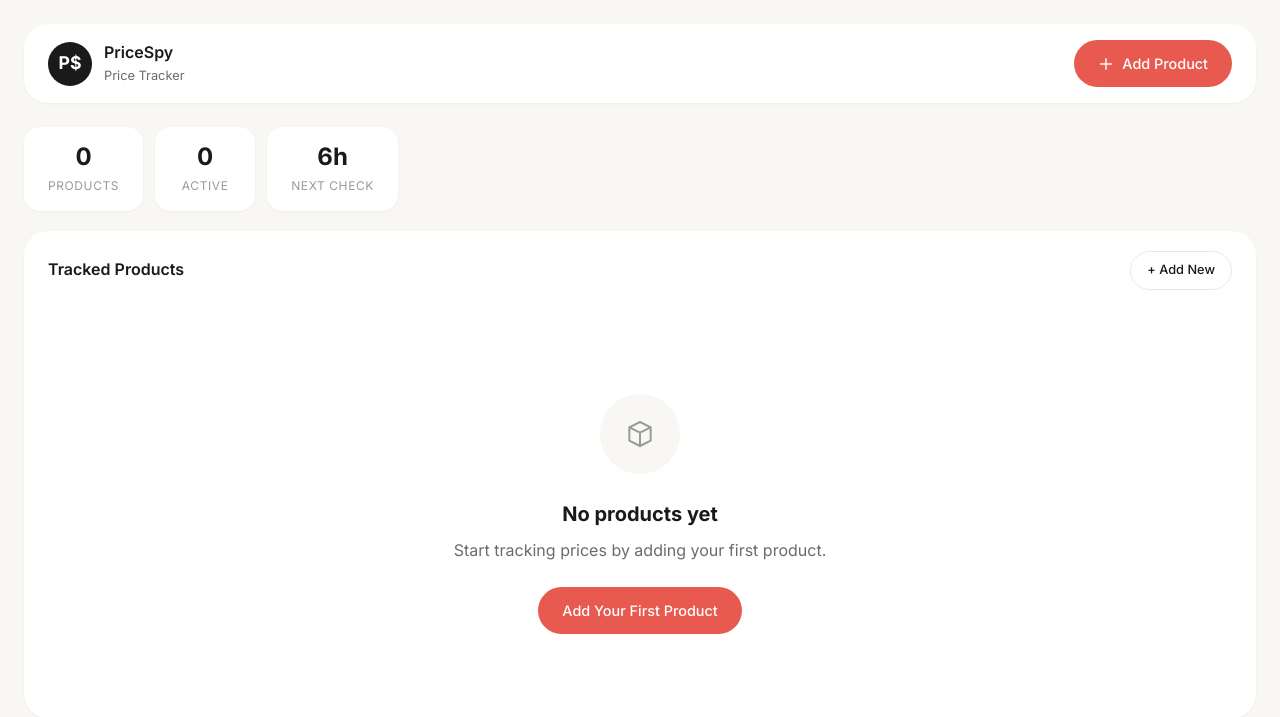
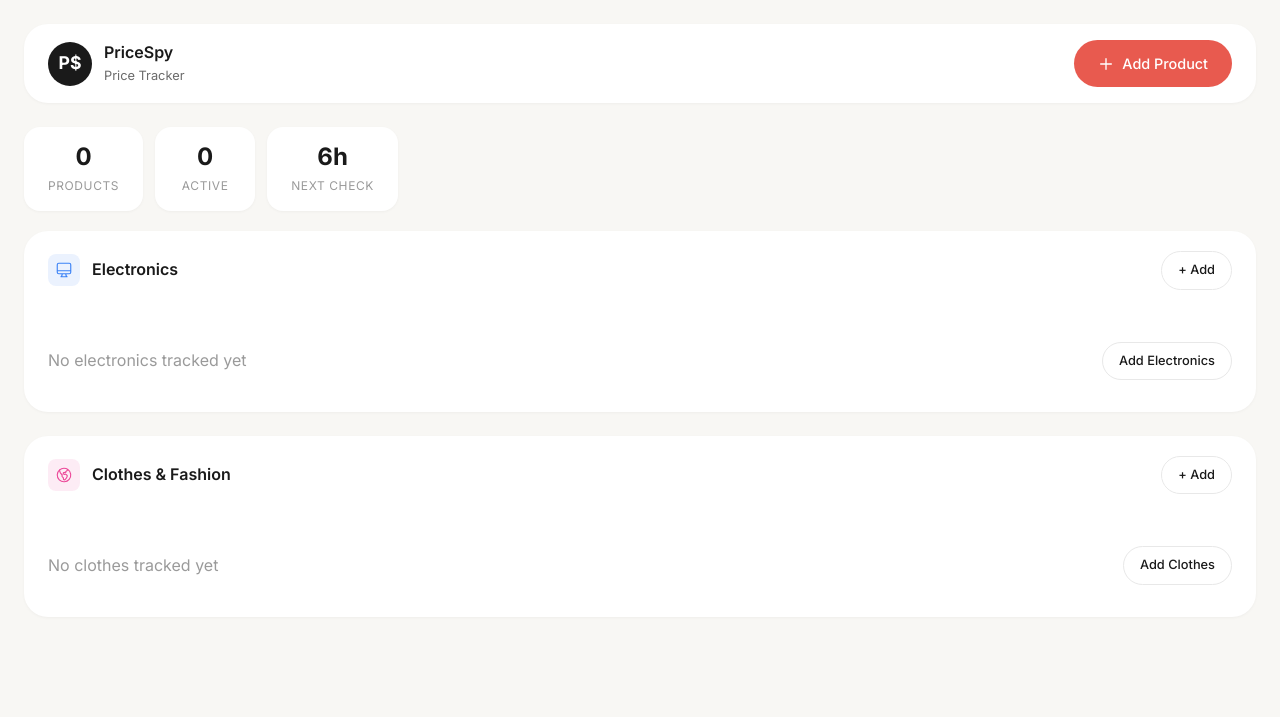
Before and after one commit to accadaniel/PriceSpy, a FastAPI app: template app/templates/index.html in a window 1280 px wide. Shown: the top 717 px of the page. Run offline with FastAPI, Linux system fonts and the light colour scheme; the template is opened without the code that fills it, so the values that code supplies are empty.

Commit message:
Split dashboard into Electronics and Clothes sections
- Separate product sections with category-specific icons
- Simplified add product form (category-specific fields only)
- Category passed via URL query parameter (?category=clothes)
- Display category-relevant details in product list
- Removed pause button, kept delete and view

Co-Authored-By: Claude Opus 4.5 <noreply@anthropic.com>

```diff
--- a/app/main.py
+++ b/app/main.py
@@ -60,11 +60,11 @@ async def home(request: Request):
 
 
 @app.get("/add")
-async def add_product_form(request: Request):
+async def add_product_form(request: Request, category: Optional[str] = None):
     """Show add product form."""
     return templates.TemplateResponse(
         "add_product.html",
-        {"request": request}
+        {"request": request, "category": category or "electronics"}
     )
 
 
--- a/app/static/style.css
+++ b/app/static/style.css
@@ -240,6 +240,48 @@ a:hover {
 
 .card-body.no-padding {
     padding: 0;
+}
+
+/* Section Cards */
+.section-card {
+    margin-bottom: 24px;
+}
+
+.section-card .card-title {
+    display: flex;
+    align-items: center;
+    gap: 12px;
+}
+
+.section-icon {
+    width: 32px;
+    height: 32px;
+    border-radius: 8px;
+    display: flex;
+    align-items: center;
+    justify-content: center;
+}
+
+.section-icon svg {
+    width: 18px;
+    height: 18px;
+}
+
+.section-icon.electronics {
+    background: rgba(59, 130, 246, 0.1);
+    color: #3b82f6;
+}
+
+.section-icon.clothes {
+    background: rgba(236, 72, 153, 0.1);
+    color: #ec4899;
+}
+
+.empty-state-inline {
+    display: flex;
+    align-items: center;
+    justify-content: space-between;
+    padding: 8px 0;
 }
 
 /* Stats Grid */
--- a/app/templates/index.html
+++ b/app/templates/index.html
@@ -19,14 +19,22 @@
     </div>
 </div>
 
-<!-- Products Card -->
-<div class="card">
+<!-- Electronics Section -->
+<div class="card section-card">
     <div class="card-header">
-        <h2 class="card-title">Tracked Products</h2>
-        <a href="/add" class="btn btn-outline btn-sm">+ Add New</a>
+        <h2 class="card-title">
+            <span class="section-icon electronics">
+                <svg xmlns="http://www.w3.org/2000/svg" fill="none" viewBox="0 0 24 24" stroke="currentColor" stroke-width="1.5">
+                    <path stroke-linecap="round" stroke-linejoin="round" d="M9.75 17L9 20l-1 1h8l-1-1-.75-3M3 13h18M5 17h14a2 2 0 002-2V5a2 2 0 00-2-2H5a2 2 0 00-2 2v10a2 2 0 002 2z" />
+                </svg>
+            </span>
+            Electronics
+        </h2>
+        <a href="/add?category=electronics" class="btn btn-outline btn-sm">+ Add</a>
     </div>
 
-    {% if products %}
+    {% set electronics = products|selectattr('category', 'equalto', 'electronics')|list + products|rejectattr('category')|list %}
+    {% if electronics %}
     <div class="table-header">
         <div>Product</div>
         <div>Current Price</div>
@@ -35,21 +43,20 @@
         <div>Actions</div>
     </div>
     <div class="products-list">
-        {% for product in products %}
+        {% for product in electronics %}
         <div class="product-row">
             <div class="product-info">
                 <a href="/product/{{ product.id }}" class="product-name">{{ product.name }}</a>
-                <div class="product-meta">{{ product.search_query }}</div>
+                <div class="product-meta">
+                    {% if product.brand %}{{ product.brand }}{% endif %}
+                    {% if product.model %} {{ product.model }}{% endif %}
+                    {% if product.storage %} · {{ product.storage }}{% endif %}
+                    {% if product.color %} · {{ product.color }}{% endif %}
+                </div>
                 <div class="product-tags">
-                    {% if product.category %}
-                    <span class="tag {{ product.category }}">{{ product.category|capitalize }}</span>
-                    {% endif %}
-                    {% if product.region %}
                     <span class="tag {{ 'eu' if product.region == 'eu' else 'worldwide' }}">
                         {{ 'EU' if product.region == 'eu' else ('HU' if product.region == 'hu' else 'World') }}
                     </span>
-                    {% endif %}
-                    {% if product.brand %}<span class="tag">{{ product.brand }}</span>{% endif %}
                 </div>
             </div>
             <div class="price-display" data-label="Price">
@@ -65,29 +72,15 @@
             </div>
             <div data-label="Status">
                 {% if not product.is_active %}
-                <span class="badge badge-muted">
-                    <span class="status-dot"></span>
-                    Paused
-                </span>
+                <span class="badge badge-muted"><span class="status-dot"></span>Paused</span>
                 {% elif product.lowest_price and product.lowest_price < product.target_price %}
-                <span class="badge badge-success">
-                    <span class="status-dot"></span>
-                    Deal Found
-                </span>
+                <span class="badge badge-success"><span class="status-dot"></span>Deal</span>
                 {% else %}
-                <span class="badge badge-warning">
-                    <span class="status-dot"></span>
-                    Watching
-                </span>
+                <span class="badge badge-warning"><span class="status-dot"></span>Watching</span>
                 {% endif %}
             </div>
             <div class="actions">
                 <a href="/product/{{ product.id }}" class="btn btn-ghost btn-sm">View</a>
-                <form action="/product/{{ product.id }}/toggle" method="post" style="display:inline;">
-                    <button type="submit" class="btn btn-ghost btn-sm">
-                        {{ "Resume" if not product.is_active else "Pause" }}
-                    </button>
-                </form>
                 <form action="/product/{{ product.id }}/delete" method="post" style="display:inline;"
                       onsubmit="return confirm('Delete this product?');">
                     <button type="submit" class="btn btn-danger btn-sm">Delete</button>
@@ -98,15 +91,89 @@
     </div>
     {% else %}
     <div class="card-body">
-        <div class="empty-state">
-            <div class="empty-state-icon">
+        <div class="empty-state-inline">
+            <span class="text-muted">No electronics tracked yet</span>
+            <a href="/add?category=electronics" class="btn btn-outline btn-sm">Add Electronics</a>
+        </div>
+    </div>
+    {% endif %}
+</div>
+
+<!-- Clothes Section -->
+<div class="card section-card">
+    <div class="card-header">
+        <h2 class="card-title">
+            <span class="section-icon clothes">
                 <svg xmlns="http://www.w3.org/2000/svg" fill="none" viewBox="0 0 24 24" stroke="currentColor" stroke-width="1.5">
-                    <path stroke-linecap="round" stroke-linejoin="round" d="M20 7l-8-4-8 4m16 0l-8 4m8-4v10l-8 4m0-10L4 7m8 4v10M4 7v10l8 4" />
+                    <path stroke-linecap="round" stroke-linejoin="round" d="M6.115 5.19l.319 1.913A6 6 0 008.11 10.36L9.75 12l-.387.775c-.217.433-.132.956.21 1.298l1.348 1.348c.21.21.329.497.329.795v1.089c0 .426.24.815.622 1.006l.153.076c.433.217.956.132 1.298-.21l.723-.723a8.7 8.7 0 002.288-4.042 1.087 1.087 0 00-.358-1.099l-1.33-1.108c-.251-.21-.582-.299-.905-.245l-1.17.195a1.125 1.125 0 01-.98-.314l-.295-.295a1.125 1.125 0 010-1.591l.13-.132a1.125 1.125 0 011.3-.21l.603.302a.809.809 0 001.086-1.086L14.25 7.5l1.256-.837a4.5 4.5 0 001.528-1.732l.146-.292M6.115 5.19A9 9 0 1017.18 4.64M6.115 5.19A8.965 8.965 0 0112 3c1.929 0 3.716.607 5.18 1.64" />
                 </svg>
+            </span>
+            Clothes & Fashion
+        </h2>
+        <a href="/add?category=clothes" class="btn btn-outline btn-sm">+ Add</a>
+    </div>
+
+    {% set clothes = products|selectattr('category', 'equalto', 'clothes')|list %}
+    {% if clothes %}
+    <div class="table-header">
+        <div>Product</div>
+        <div>Current Price</div>
+        <div>Target</div>
+        <div>Status</div>
+        <div>Actions</div>
+    </div>
+    <div class="products-list">
+        {% for product in clothes %}
+        <div class="product-row">
+            <div class="product-info">
+                <a href="/product/{{ product.id }}" class="product-name">{{ product.name }}</a>
+                <div class="product-meta">
+                    {% if product.brand %}{{ product.brand }}{% endif %}
+                    {% if product.size %} · Size {{ product.size }}{% endif %}
+                    {% if product.color %} · {{ product.color }}{% endif %}
+                    {% if product.material %} · {{ product.material }}{% endif %}
+                </div>
+                <div class="product-tags">
+                    <span class="tag {{ 'eu' if product.region == 'eu' else 'worldwide' }}">
+                        {{ 'EU' if product.region == 'eu' else ('HU' if product.region == 'hu' else 'World') }}
+                    </span>
+                </div>
             </div>
-            <h3>No products yet</h3>
-            <p>Start tracking prices by adding your first product.</p>
-            <a href="/add" class="btn btn-primary">Add Your First Product</a>
+            <div class="price-display" data-label="Price">
+                {% if product.lowest_price %}
+                <div class="price-current">{{ product.currency|default('EUR', true) }} {{ "%.2f"|format(product.lowest_price) }}</div>
+                <div class="price-retailer">{{ product.lowest_price_retailer }}</div>
+                {% else %}
+                <span class="text-muted">No data yet</span>
+                {% endif %}
+            </div>
+            <div data-label="Target">
+                <div class="price-target">{{ product.currency|default('EUR', true) }} {{ "%.2f"|format(product.target_price) }}</div>
+            </div>
+            <div data-label="Status">
+                {% if not product.is_active %}
+                <span class="badge badge-muted"><span class="status-dot"></span>Paused</span>
+                {% elif product.lowest_price and product.lowest_price < product.target_price %}
+                <span class="badge badge-success"><span class="status-dot"></span>Deal</span>
+                {% else %}
+                <span class="badge badge-warning"><span class="status-dot"></span>Watching</span>
+                {% endif %}
+            </div>
+            <div class="actions">
+                <a href="/product/{{ product.id }}" class="btn btn-ghost btn-sm">View</a>
+                <form action="/product/{{ product.id }}/delete" method="post" style="display:inline;"
+                      onsubmit="return confirm('Delete this product?');">
+                    <button type="submit" class="btn btn-danger btn-sm">Delete</button>
+                </form>
+            </div>
+        </div>
+        {% endfor %}
+    </div>
+    {% else %}
+    <div class="card-body">
+        <div class="empty-state-inline">
+            <span class="text-muted">No clothes tracked yet</span>
+            <a href="/add?category=clothes" class="btn btn-outline btn-sm">Add Clothes</a>
         </div>
     </div>
     {% endif %}
```
Also changed, not shown: app/templates/add_product.html (+74 -113 lines).
